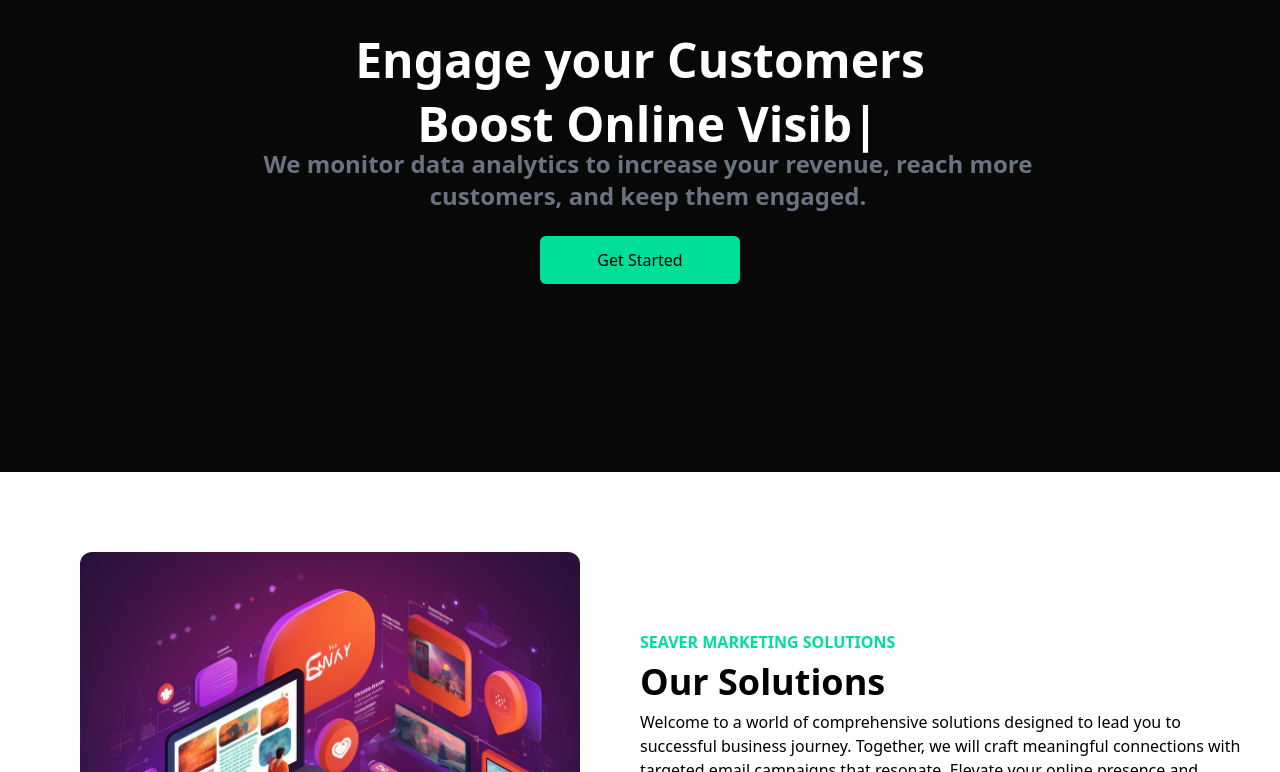
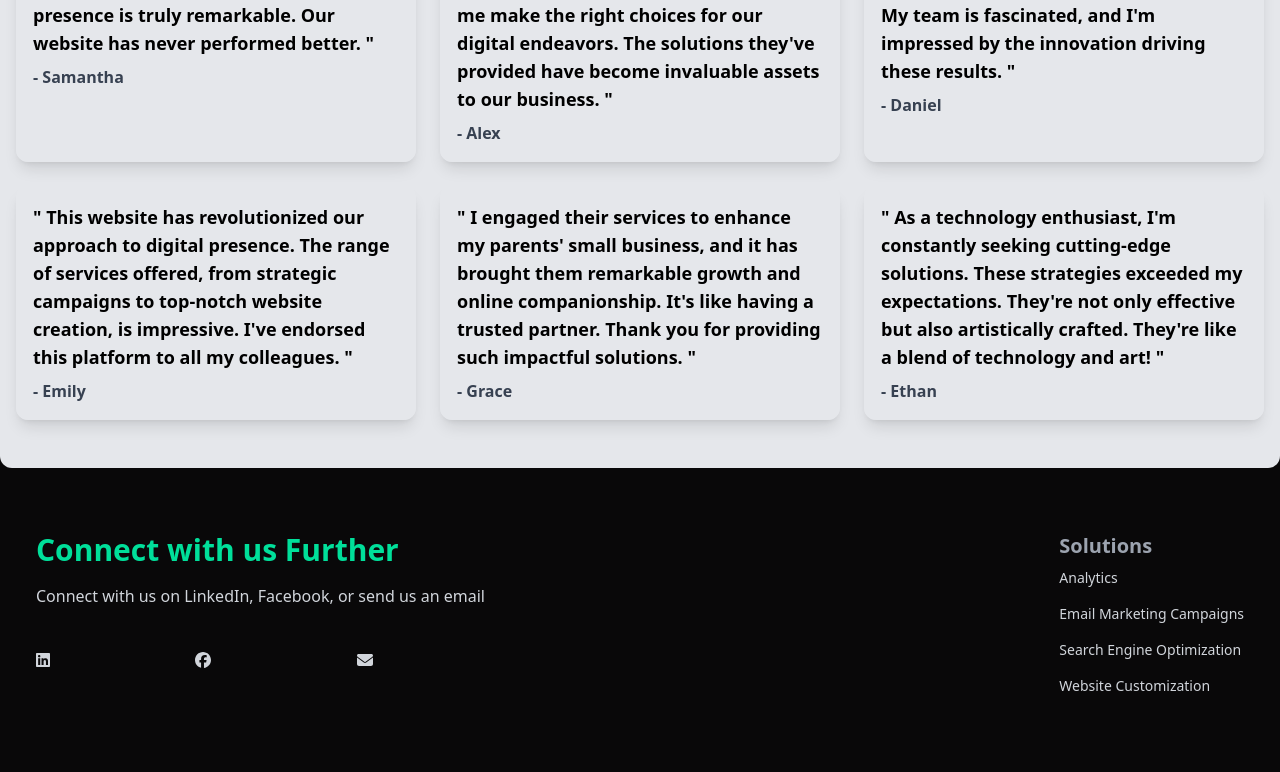
Before and after one commit to ryanhood10/SeaverMarketingGroup, a React (Create React App) app: page /testimonials in a window 1280 px wide. Shown: the part 328-1100 px from the top of the page. Built offline with nearby package versions, Linux system fonts and the light colour scheme.

Commit message:
made changes to the footer

```diff
--- a/package.json
+++ b/package.json
@@ -6,6 +6,7 @@
     "@fortawesome/free-brands-svg-icons": "^6.4.2",
     "@fortawesome/free-solid-svg-icons": "^6.4.2",
     "@fortawesome/react-fontawesome": "^0.2.0",
+    "@fortawesome/fontawesome-svg-core": "^1.3.0",
     "@testing-library/jest-dom": "^5.17.0",
     "@testing-library/react": "^13.4.0",
     "@testing-library/user-event": "^13.5.0",
--- a/src/App.js
+++ b/src/App.js
@@ -7,9 +7,9 @@ import Hero from './compenents/Hero';
 import Engagement from './compenents/Engagement';
 import NewsLetter from './compenents/NewsLetter';
 import HeadlineCards from './compenents/HeadlineCards';
+import TestimonialsPage from './compenents/Testimonials';
 
-
-import './index.css'
+import './index.css';
 
 function App() {
   const [loading, setLoading] = useState(true);
@@ -26,18 +26,23 @@ function App() {
     <Router>
       <div className="main-container">
         <Header />
-        <Hero />
+
+        <Routes>
+          <Route
+            path="/"
+            element={<React.Fragment>
+              <Hero />
         <Engagement />
         <NewsLetter />
         <HeadlineCards />
-        <Routes>
-          <Route
-            path="/"
-            element={<PortfolioContainer page="Home" showInfo={true} />}
+            </React.Fragment>
+            }
           />
           <Route
             path="/testimonials"
-            element={<PortfolioContainer page="Testimonials" />}
+            element={
+                <TestimonialsPage />
+            }
           />
           <Route
             path="/contact"
--- a/src/compenents/Footer.js
+++ b/src/compenents/Footer.js
@@ -1,48 +1,69 @@
 import { Link } from 'react-router-dom';
 import { FontAwesomeIcon } from '@fortawesome/react-fontawesome';
-import { faFacebook } from '@fortawesome/free-brands-svg-icons';
-import { faInstagram } from '@fortawesome/free-brands-svg-icons';
-import { faTwitter } from '@fortawesome/free-brands-svg-icons';
-import { faYoutube } from '@fortawesome/free-brands-svg-icons';
+import { faFacebook, faLinkedinIn } from '@fortawesome/free-brands-svg-icons';
+// import { faInstagram } from '@fortawesome/free-brands-svg-icons';
+import { faLinkedin } from '@fortawesome/free-brands-svg-icons';
+// import { faYoutube } from '@fortawesome/free-brands-svg-icons';
 import { faEnvelope } from '@fortawesome/free-solid-svg-icons';
 
 
 
 function Footer() {
   return (
-    <footer className="footer-container">
+    <footer className="max-w-[1240px] mx-auto py-16 px-4 grid lg:grid-cols-3 gap-8 text-gray-300">
+
+      <div className='lg:col-span-3 flex justify-between'>
+            <div>
+            <h1 className='w-full text-3xl font-bold text-[#00df9a]'> Connect with us Further</h1>
+            <p className='py-4'>Connect with us on LinkedIn, Facebook, or send us an email</p>
           <nav>
-        <ul className="footer-icons">
+            <ul className="flex justify-between md:w-[75%] my-6">
             <li>
-            <Link to="https://www.facebook.com/profile.php?id=100092615642525">
-            <FontAwesomeIcon icon={faFacebook}  size={24} />
-
+                <Link to="https://www.linkedin.com/company/seaver-marketing-group/about/">
+              <FontAwesomeIcon icon={faLinkedin}  size={30} />
                 </Link>
               </li>
 
               <li>
-            <Link to="https://twitter.com/tnheatballclub">
-          <FontAwesomeIcon icon={faTwitter}  size={24} />
+                <Link to="https://www.facebook.com/profile.php?id=100092615642525">
+                <FontAwesomeIcon icon={faFacebook}  size={30} />
+
                 </Link>
               </li>
                <li>
+                <Link to="/Contact">
+                  <FontAwesomeIcon icon={faEnvelope} size={30} />
+                </Link>
+              </li>
+              {/* <li>
                 <Link to="https://www.instagram.com/tnheatballclub?fbclid=IwAR16EI_hx9RhrxVaOlP52ZpU3US1OBkJ1i5Q_NRwrmDcw_hKkxVzM3RHfvk">
-            <FontAwesomeIcon icon={faInstagram}  size={24} />
+                <FontAwesomeIcon icon={faInstagram}  size={30} />
 
                 </Link>
               </li>
               <li>
                 <Link to="https://www.youtube.com">
-            <FontAwesomeIcon icon={faYoutube} size={24} />
+                <FontAwesomeIcon icon={faYoutube} size={30} />
                 </Link>
-          </li>
-          <li>
-            <Link to="/Contact">
-              <FontAwesomeIcon icon={faEnvelope} size={24} />
-            </Link>
-          </li>
+              </li> */}
+
             </ul>
           </nav>
+      </div>
+
+      <div className='lg:col-span-3 flex justify-between'>
+        <div>
+          <h6 className='text-xl text-gray-400 font-bold'>Solutions</h6>
+          <ul>
+            <li className='py-2 text-sm'>Analytics</li>
+            <li className='py-2 text-sm'>Email Marketing Campaigns</li>
+            <li className='py-2 text-sm'>Search Engine Optimization</li>
+            <li className='py-2 text-sm'>Website Customization</li>
+          </ul>
+        </div>
+
+      </div>
+      </div>
     </footer>
   );
 }
--- /dev/null
+++ b/src/compenents/Testimonials.jsx
@@ -0,0 +1,37 @@
+import React from 'react';
+
+const testimonials = [
+  { text: "I'm amazed by the impact of your email marketing campaigns! The way you navigate through the digital landscape and optimize our online presence is truly remarkable. Our website has never performed better.", author: "Samantha" },
+  { text: "The customer service team at this company is exceptional. I had inquiries about various online strategies, and they provided patient guidance, helping me make the right choices for our digital endeavors. The solutions they've provided have become invaluable assets to our business.", author: "Alex" },
+  { text: "The technological prowess exhibited by this company is outstanding. The way they interact with our brand's essence and the online world is mind-boggling. My team is fascinated, and I'm impressed by the innovation driving these results.", author: "Daniel" },
+  { text: "This website has revolutionized our approach to digital presence. The range of services offered, from strategic campaigns to top-notch website creation, is impressive. I've endorsed this platform to all my colleagues.", author: "Emily" },
+  { text: "I engaged their services to enhance my parents' small business, and it has brought them remarkable growth and online companionship. It's like having a trusted partner. Thank you for providing such impactful solutions.", author: "Grace" },
+  { text: "As a technology enthusiast, I'm constantly seeking cutting-edge solutions. These strategies exceeded my expectations. They're not only effective but also artistically crafted. They're like a blend of technology and art!", author: "Ethan" },
+  // Add more testimonials as needed
+];
+
+
+
+const TestimonialsPage = () => {
+  return (
+    <div className='bg-gray-200 max-w-[1640px] m-auto px-4 py-12 rounded-xl'>
+      <h1 className='text-[#00df9a] font-bold text-4xl text-center'>Customer Testimonials</h1>
+
+      <div className='grid grid-cols-2 md:grid-cols-3 lg:grid-cols-3 gap-6 pt-4'>
+        {testimonials.map((testimonial, index) => (
+          <div
+            key={index}
+            className='border rounded-xl shadow-lg overflow-hidden hover:shadow-xl transition duration-300'
+          >
+            <div className='p-4'>
+              <p className='font-bold text-lg mb-2'>" {testimonial.text} "</p>
+              <p className='font-bold text-gray-700'>- {testimonial.author}</p>
+            </div>
+          </div>
+        ))}
+      </div>
+    </div>
+  );
+}
+
+export default TestimonialsPage;
```
Also changed, not shown: firebase.json (added), 2 other files (tests, documents, lock files or other folders). Lines whose indentation alone changed are shown as unchanged.
